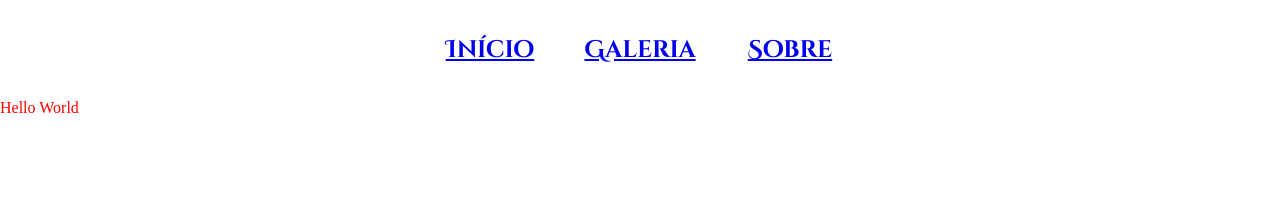
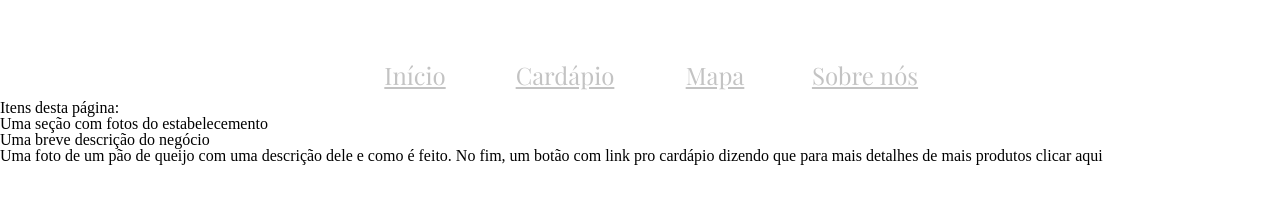
Before and after one commit to gabrielhjs/mb, a Gatsby site: page / in a window 1280 px wide. Built offline with nearby package versions, Linux system fonts and the light colour scheme; Gatsby itself is replaced by a stand-in of ours.

Commit message:
Arrumando o header

```diff
--- a/src/Sass/global_styles.scss
+++ b/src/Sass/global_styles.scss
@@ -1,5 +1 @@
 @import "global_reset";
-
-h1 {
-  color: Red;
-}
--- a/src/components/Header/index.jsx
+++ b/src/components/Header/index.jsx
@@ -1,20 +1,23 @@
 import React from "react"
 import { Link } from "gatsby"
 
-import "./styles.scss"
+import Style from "./index.module.scss"
 
 const Header = () => {
   return (
-    <header className="header">
-      <nav className="menu">
+    <header className={Style.header}>
+      <nav className={Style.menu}>
         <div>
           <Link to="/">Início</Link>
         </div>
         <div>
-          <Link to="/">Galeria</Link>
+          <Link to="/cardapio">Cardápio</Link>
         </div>
         <div>
-          <Link to="/">Sobre</Link>
+          <Link to="/mapa">Mapa</Link>
+        </div>
+        <div>
+          <Link to="/sobre">Sobre nós</Link>
         </div>
       </nav>
     </header>
--- /dev/null
+++ b/src/components/Header/index.module.scss
@@ -0,0 +1,75 @@
+@font-face {
+  font-family: Playfair;
+  src: url("../../../static/fonts/PlayfairDisplay/PlayfairDisplay-Regular.ttf");
+}
+
+@font-face{
+  font-family: CinzelDecorative;
+  src: url("../../../static/fonts/CinzelDecorative/CinzelDecorative-Regular.ttf")
+}
+
+@font-face{
+  font-family: DancingScript;
+  src: url("../../../static/fonts/DancingScript/DancingScript-Bold.ttf")
+}
+
+// body {
+//   background: #333;
+
+//   .header {
+//     background: grey;
+
+//     .menu {
+//       background: green;
+
+//       div {
+//         background: purple;
+//       }
+
+//       a {
+//         background: yellow;
+//       }
+//     }
+//   }
+// }
+
+
+.header {
+  display: flex;
+  flex-wrap: wrap;
+  height: 100px;
+  justify-content: center;
+}
+
+.menu {
+  display: flex;
+  justify-content: space-around;
+  align-items: flex-end;
+
+  div {
+    display: flex;
+    height: 50%;
+    width: 150px;
+    text-align: center;
+  }
+
+  a {
+    display: block;
+    height: 100%;
+    width: 100%;
+    line-height: 50px;
+    font-family: Playfair;
+    color: #aaa;
+    font-size: 1.5em;
+    opacity: 0.7;
+    // transition: opacity, font-family, font-size .3s ease;
+    transition: color .3s ease;
+
+    &:hover {
+      font-family: DancingScript;
+      color: #555;
+      font-size: 2em;
+      opacity: 1;
+    }
+  }
+}
--- a/src/components/Header/styles.scss
+++ /dev/null
@@ -1,53 +0,0 @@
-@font-face {
-  font-family: Playfair;
-  src: url("../../../static/fonts/PlayfairDisplay/PlayfairDisplay-Regular.ttf");
-}
-
-@font-face{
-  font-family: CinzelDecorative;
-  src: url("../../../static/fonts/CinzelDecorative/CinzelDecorative-Bold.ttf")
-}
-
-@font-face{
-  font-family: DancingScript;
-  src: url("../../../static/fonts/DancingScript/DancingScript-Bold.ttf")
-}
-
-.header {
-  display: flex;
-  flex-wrap: wrap;
-  height: 100px;
-  align-items: center;
-  //background: grey;
-
-  .menu {
-    display: flex;
-    justify-content: space-around;
-    margin: auto;
-    //background: green;
-    height: 100%;
-
-    div {
-      display: flex;
-      height: 100%;
-      width: 150px;
-      //background: purple;
-      text-align: center;
-      align-items: center;
-      justify-content: center;
-    }
-
-    a {
-      padding: 20px;
-      //background: yellow;
-      font-family: CinzelDecorative;
-      font-size: 1.5em;
-
-      &:hover {
-        font-family: DancingScript;
-        font-size: 2em;
-        padding-top: 10px;
-      }
-    }
-  }
-}
--- a/src/pages/index.jsx
+++ b/src/pages/index.jsx
@@ -5,7 +5,16 @@ import Layout from "../components/Layout"
 const Home = () => {
   return (
     <Layout>
-      <h1>Hello World</h1>
+      <h1>Itens desta página:</h1>
+      <ul>
+        <li>Uma seção com fotos do estabelecemento</li>
+        <li>Uma breve descrição do negócio</li>
+        <li>
+          Uma foto de um pão de queijo com uma descrição dele e como é feito. No
+          fim, um botão com link pro cardápio dizendo que para mais detalhes de
+          mais produtos clicar aqui
+        </li>
+      </ul>
     </Layout>
   )
 }
```
Also changed, not shown: src/pages/cardapio.jsx (added, +16 -0 lines), src/pages/mapa.jsx (added, +15 -0 lines), src/pages/sobre.jsx (added, +13 -0 lines), static/images/background.jpg (added).
